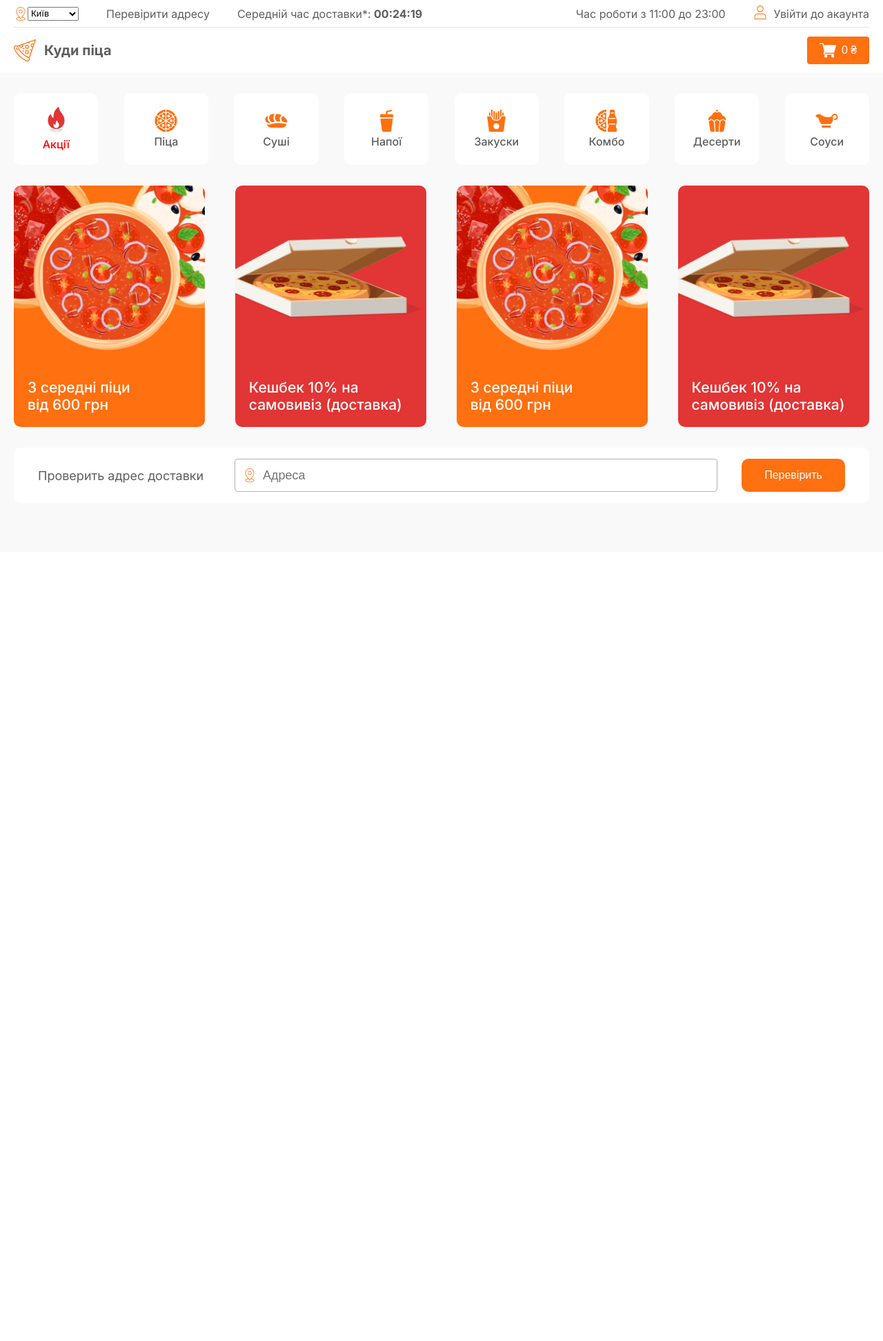
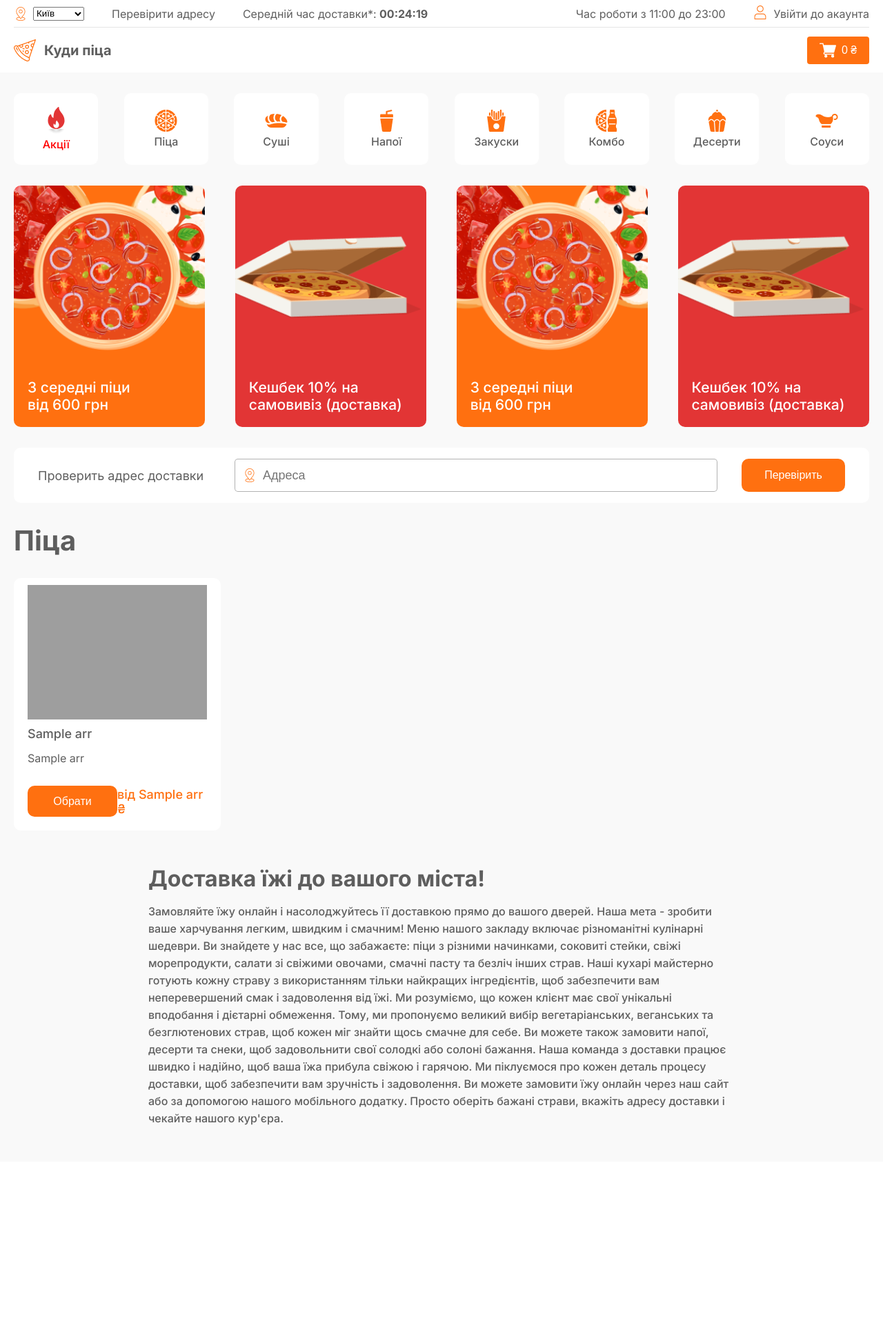
Before and after one commit to HogHordGit/Flask_Pizza, a Flask app: template templates/assets/index.html in a window 1280 px wide. Shown: the whole page at 69% size. Before the commit the page ends 713 px from the top, so only its background shows below. Run offline with Flask 3, Linux system fonts and the light colour scheme; the template is opened without the code that fills it: most values are stand-ins (such as "Sample title", 1, 10 or a date in 2020); some libraries are stand-ins or nearby versions; grey boxes are pictures that could not be loaded.

Commit message:
add new sections

```diff
--- a/main.py
+++ b/main.py
@@ -15,21 +15,21 @@ def debug(s):
 def get_db():
     return psycopg2.connect(
     host="localhost",
-    database="flask_app",
+    database="Pizza_flask",
     port=5433,
     user="testuser",
     password="1234"
     )
 
 ### Routes
-@app.route("/browse", methods=['get', 'post'])
+@app.route("/pizza", methods=['get', 'post'])
 def browse():
     conn = get_db()
     cursor = conn.cursor()
-    cursor.execute('select id, date, title, content from entries order by date')
+    cursor.execute('select image_link, dish_name, dish_description, price, ingredients, toppings from pizza')
     rowlist = cursor.fetchall()
     print(rowlist);
-    return render_template('browse.html', entries=rowlist)
+    return render_template('assets/index.html', data=rowlist)
 
 @app.route("/populate", methods=['get', 'post'])
 def populate_db():
--- a/static/css/style.css
+++ b/static/css/style.css
@@ -19,7 +19,7 @@ body {
 }
 
 .container {
-    max-width: 1680px;
+    max-width: 1290px;
     margin: 0 auto;
     padding: 0 20px;
 }
@@ -53,6 +53,10 @@ header {
 
 .up-head__location {
     display: flex;
+}
+
+.up-head__select {
+    margin-left: 8px;
 }
 
 .up-head__login {
@@ -228,6 +232,93 @@ header {
     font-weight: 500;
 }
 
+/* catalog */
+.catalog {
+    margin-top: 30px;
+}
+
+.content__title {
+    font-size: 40px;
+}
+
+.item-catalog {
+    margin-top: 30px;
+    width: 300px;
+    border-radius: 10px;
+    display: flex;
+    flex-direction: column;
+    background-color: #ffffff;
+    padding: 10px 20px 20px 20px;
+}
+
+.item-catalog__title {
+    font-size: 18px;
+    font-weight: 500;
+    margin-top: 10px;
+}
+
+.item-catalog__desc {
+    margin-top: 15px;
+}
+
+.item-catalog__holder {
+    display: flex;
+    margin-top: 30px;
+    justify-content: space-between;
+    align-items: center;
+}
+
+.item-catalog__btn {
+    border: none;
+    background-color: #FF7010;
+    width: 130px;
+    height: 45px;
+    border-radius: 10px;
+    font-size: 16px;
+    color: #ffffff;
+}
+
+.item-catalog__prise {
+    font-size: 18px;
+    font-weight: 500;
+    color: #FF7010;;
+}
+
+.catalog__holder {
+    display: grid;
+    gap: 12px;
+    grid-template-columns: repeat(4, 1fr);
+}
+
+/* description */
+.description {
+    margin-top: 50px;
+}
+
+.description__holder {
+    max-width: 850px;
+    margin: 0 auto;
+}
+
+.description__title {
+    font-weight: 800;
+    font-size: 32px;
+    line-height: 40px;
+    margin-bottom: 15px;
+}
+
+.description__desk {
+    font-weight: 500;
+    font-size: 16px;
+    line-height: 25px;
+}
+
+/* footer */
+.footer {
+    margin-top: 50px;
+    background-color: #ffffff;
+    height: 260px;
+}
 
 /* grid */
 /*grid menu*/
--- a/templates/assets/index.html
+++ b/templates/assets/index.html
@@ -24,7 +24,7 @@
                 <div class="up-head__left-side">
                     <div class="up-head__location">
                         <img src="{{ url_for('static', filename='img/header/location.png') }}" alt="loc">
-                        <select name="location" id="location">
+                        <select class="up-head__select" name="location" id="location">
                             <option value="Київ">Київ</option>
                             <option value="Київ">Чернігів</option>
                             <option value="Київ">Черкаси</option>
@@ -166,7 +166,6 @@
     </nav>
 
     <main class="content">
-
         <section class="content__offers offers">
             <div class="container">
                 <div class="offers__holder">
@@ -224,11 +223,82 @@
             </div>
         </section>
 
-        <section class="content__catalog">
-            <h2></h2>
+        <section class="content__catalog catalog">
+            <div class="container">
+                <h2 class="content__title">Піца</h2>
+
+                <div class="catalog__holder">
+                {% if data|length > 0 %}
+                    {% for arr in data %}
+                    <div class="catalog__item item-catalog">
+                        <img src={{ arr[0] }} alt="food">
+
+                        <div class="item-catalog__title">
+                            {{ arr[1] }}
+                        </div>
+
+                        <div class="item-catalog__desc">
+                            {{ arr[2] }}
+                        </div>
+
+                        <div class="item-catalog__holder">
+                            <div class="item-catalog__button">
+                                <button class="item-catalog__btn">Обрати</button>
+                            </div>
+                            <div class="item-catalog__prise">
+                                від {{ arr[3] }} ₴
+                            </div>
+                        </div>
+                    </div>
+                    {% endfor %}
+                {% endif %}
+                </div>
+            </div>
         </section>
 
+        <section class="content__description description">
+            <div class="container">
+                <div class="description__holder">
+
+                    <div class="description__title">
+                        Доставка їжі до вашого міста!
+                    </div>
+
+                    <div class="description__desk">
+                        Замовляйте їжу онлайн і насолоджуйтесь її доставкою прямо до вашого дверей. Наша мета - зробити ваше харчування легким, швидким і смачним!
+                        Меню нашого закладу включає різноманітні кулінарні шедеври. Ви знайдете у нас все, що забажаєте: піци з різними начинками, соковиті стейки, свіжі морепродукти, салати зі свіжими овочами, смачні пасту та безліч інших страв. Наші кухарі майстерно готують кожну страву з використанням тільки найкращих інгредієнтів, щоб забезпечити вам неперевершений смак і задоволення від їжі.
+                        Ми розуміємо, що кожен клієнт має свої унікальні вподобання і дієтарні обмеження. Тому, ми пропонуємо великий вибір вегетаріанських, веганських та безглютенових страв, щоб кожен міг знайти щось смачне для себе. Ви можете також замовити напої, десерти та снеки, щоб задовольнити свої солодкі або солоні бажання.
+                        Наша команда з доставки працює швидко і надійно, щоб ваша їжа прибула свіжою і гарячою. Ми піклуємося про кожен деталь процесу доставки, щоб забезпечити вам зручність і задоволення. Ви можете замовити їжу онлайн через наш сайт або за допомогою нашого мобільного додатку. Просто оберіть бажані страви, вкажіть адресу доставки і чекайте нашого кур'єра.
+                    </div>
+
+                </div>
+            </div>
+        </section>
     </main>
+
+    <footer class="footer">
+        <div class="container">
+            <div class="footer__holder">
+
+                <div class="footer__item item__footer grid-f-1">
+
+                </div>
+
+                <div class="footer__item item__footer grid-f-2">
+
+                </div>
+
+                <div class="footer__item item__footer grid-f-3">
+
+                </div>
+
+                <div class="footer__item item__footer grid-f-4">
+
+                </div>
+
+            </div>
+        </div>
+    </footer>
 </div>
 </body>
 </html>
```
Also changed, not shown: populate.sql (+6 -4 lines), schema.sql (+86 -6 lines).
